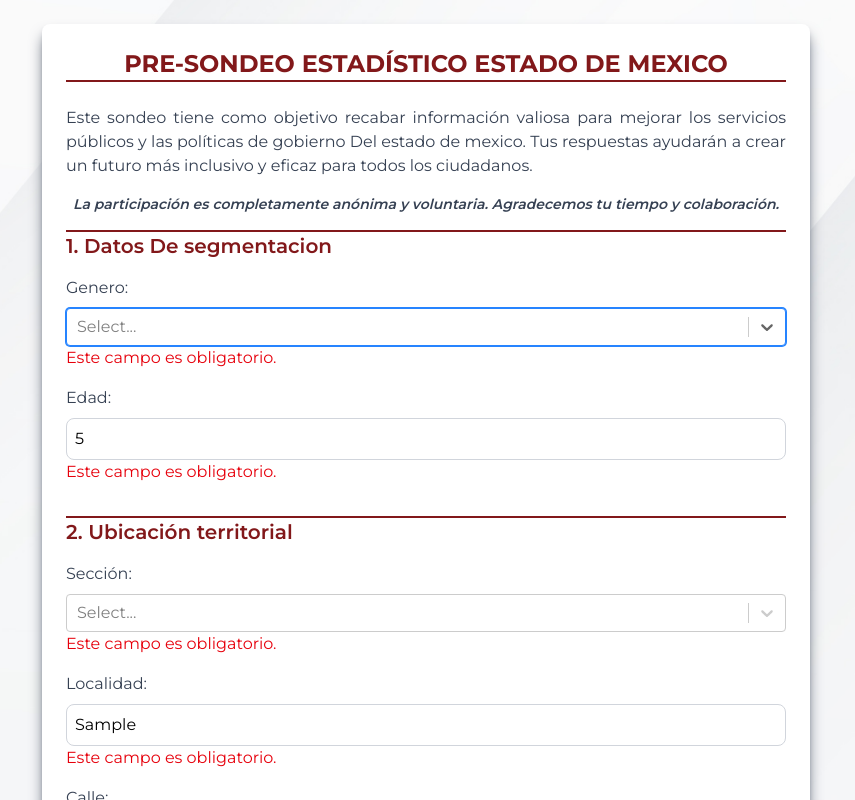
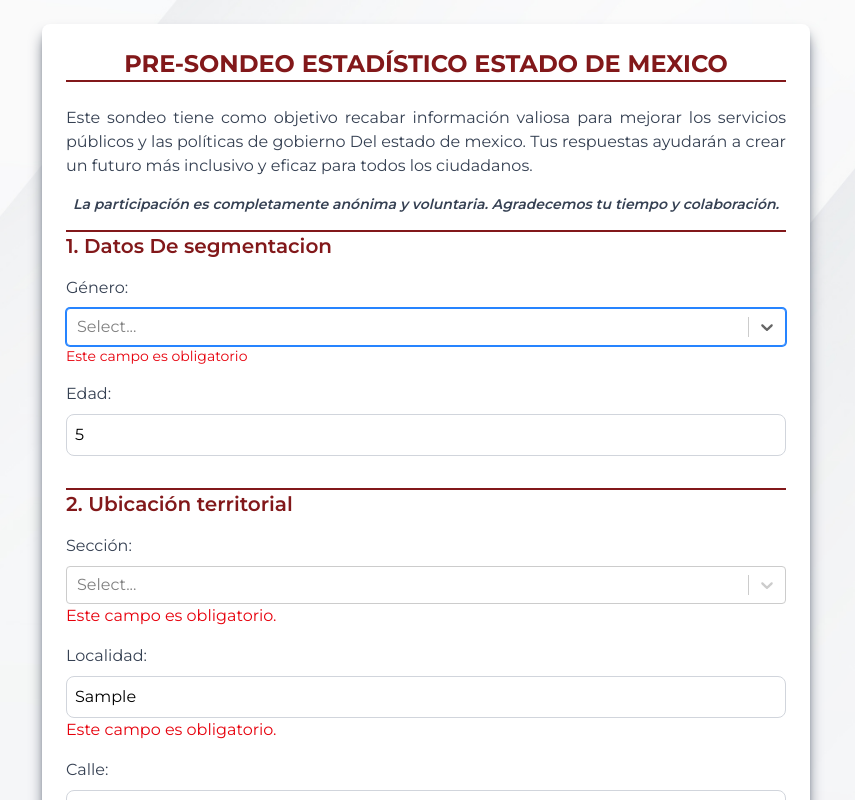
Before and after one commit to Pohe1999/sondeo-estadistico-2025, a React (Vite) app: page / in a window 1280 px wide. Both pictures are taken after typing "Sample", "5", "Sample", "Sample", "Sample", "5" into the empty fields and a click on the button "Enviar". Shown: the top 800 px of the page, without its empty margins (214-1069 px from the left). Built offline with nearby package versions, Linux system fonts and the light colour scheme.

Commit message:
Update PreSondeoEstadistico.jsx

```diff
--- a/src/components/PreSondeoEstadistico.jsx
+++ b/src/components/PreSondeoEstadistico.jsx
@@ -14,7 +14,12 @@ const PreSondeoEstadistico = () => {
     handleSubmit,
     watch,
     formState: { errors },
-  } = useForm();
+  } = useForm({
+    defaultValues: {
+      laEscuelaEstaEnTerritorioMunicipal: false,
+      actualmenteTrabaja: false // Establece el valor por defecto como false
+    },
+  })
 
 
   const [loading, setLoading] = useState(false); // ⬅️ Estado para el spinner
@@ -95,33 +100,36 @@ const PreSondeoEstadistico = () => {
               1. Datos De segmentacion
             </h2>
             <div className="mb-4">
-              <label className="block text-gray-700 mb-2">Genero:</label>
+              <label className="block text-gray-700 mb-2">Género:</label>
               <Controller
                 name="genero"
                 control={control}
-                rules={{ required: true }}
+                rules={{ required: "Este campo es obligatorio" }} // Mensaje de error personalizado
                 render={({ field }) => (
                   <Select
                     {...field}
                     options={[
                       { value: "Masculino", label: "Masculino" },
                       { value: "Femenino", label: "Femenino" },
-                      { value: "Otro", label: "Otro" }
+                      { value: "Otro", label: "Otro" },
                     ]}
                   />
                 )}
               />
-              {errors.genero && <p className="text-red-600">Este campo es obligatorio.</p>}
+              {errors.genero && (
+                <p className="text-red-600 text-sm">{errors.genero.message}</p>
+              )}
             </div>
             <div className="mb-4">
               <label className="block text-gray-700 mb-2">Edad:</label>
               <input
-                rules={{ required: true }}
                 type="number"
-                {...register("edad")}
+                {...register("edad", { required: "Este campo es obligatorio." })}
                 className="w-full border border-gray-300 rounded-lg p-2"
               />
-              {errors && <p className="text-red-600">Este campo es obligatorio.</p>}
+              {errors.edad && (
+                <p className="text-red-600 text-sm">{errors.edad.message}</p>
+              )}
             </div>
           </div>
 
```
